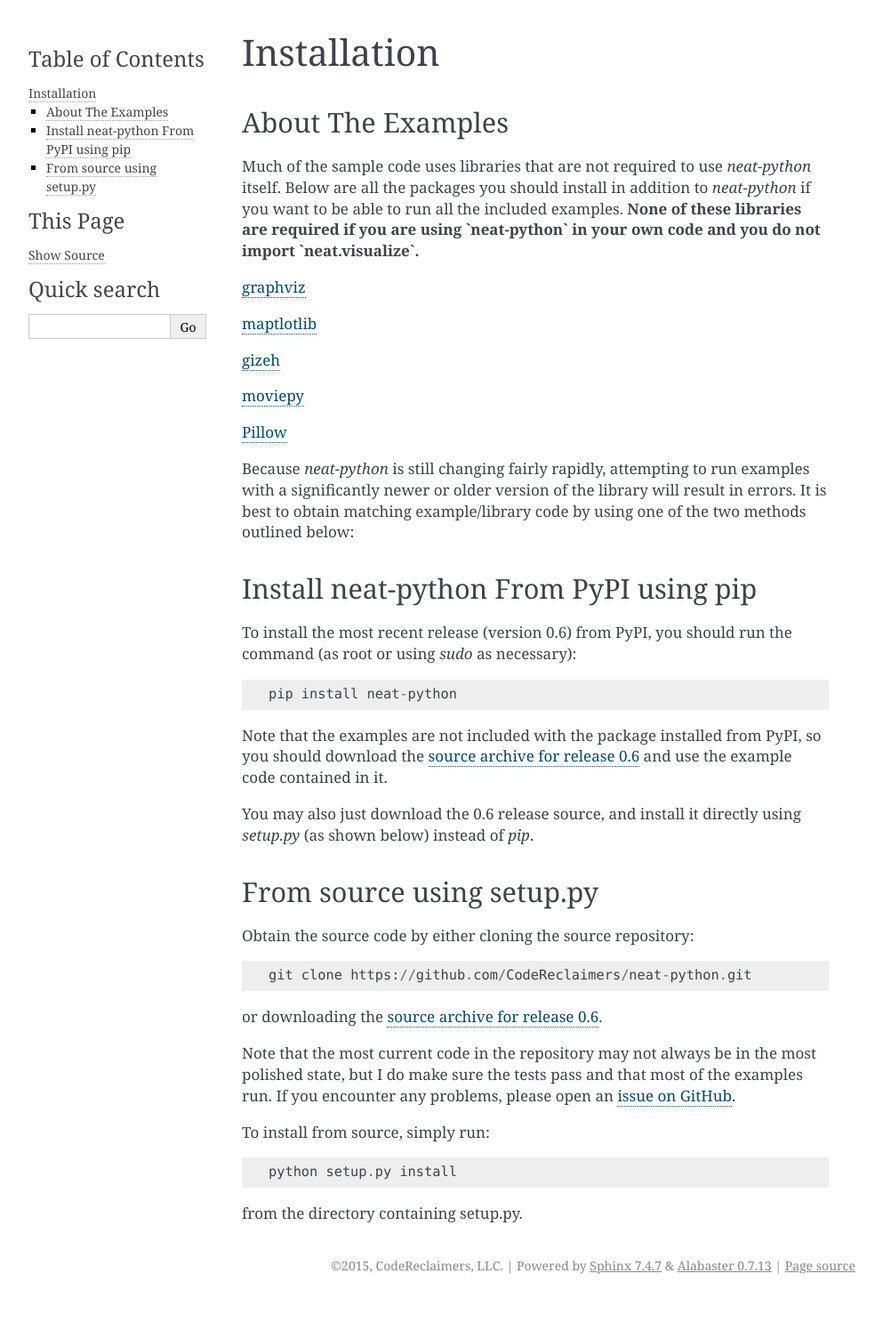
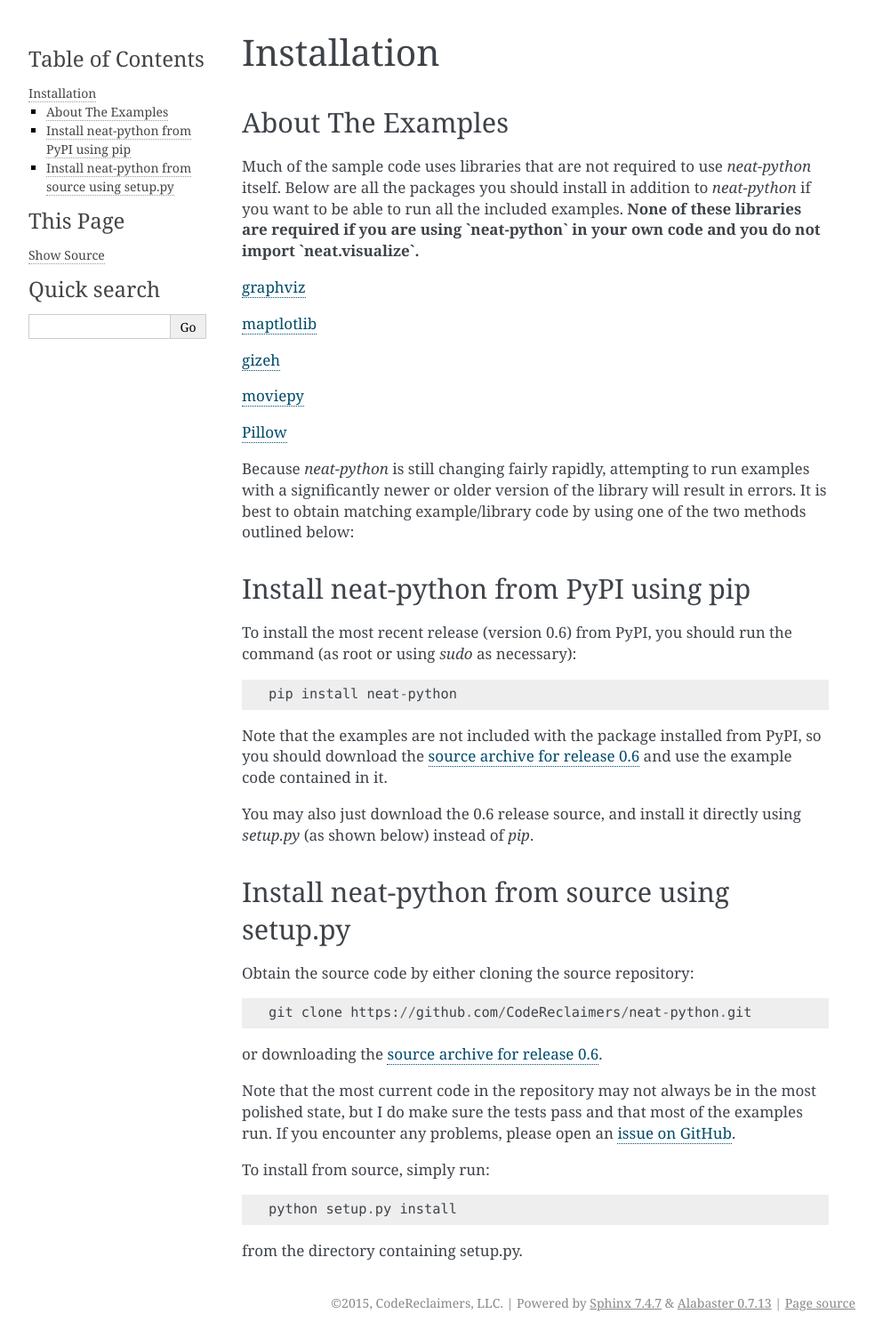
Before and after one commit to CodeReclaimers/neat-python, a Sphinx documentation site: the page built from docs/installation.rst, in a window 1280 px wide. Shown: the whole page at 89% size, without its empty margins (148-1141 px from the left). Built offline with Sphinx 7.4.7, drawn with Linux system fonts in a browser that asks for light colours; before the commit the page ends 1462 px from its top, so only the background shows below that.

Commit message:
Section header consistency.

```diff
--- a/docs/installation.rst
+++ b/docs/installation.rst
@@ -29,7 +29,7 @@ Because `neat-python` is still changing fairly rapidly, attempting to run exampl
 version of the library will result in errors.  It is best to obtain matching example/library code by using one of the
 two methods outlined below:
 
-Install neat-python From PyPI using pip
+Install neat-python from PyPI using pip
 ---------------------------------------
 To install the most recent release (version 0.6) from PyPI, you should run the command (as root or using `sudo`
 as necessary)::
@@ -43,8 +43,8 @@ for release 0.6
 You may also just download the 0.6 release source, and install it directly using `setup.py` (as shown below)
 instead of `pip`.
 
-From source using setup.py
---------------------------
+Install neat-python from source using setup.py
+----------------------------------------------
 Obtain the source code by either cloning the source repository::
 
     git clone https://github.com/CodeReclaimers/neat-python.git
```
